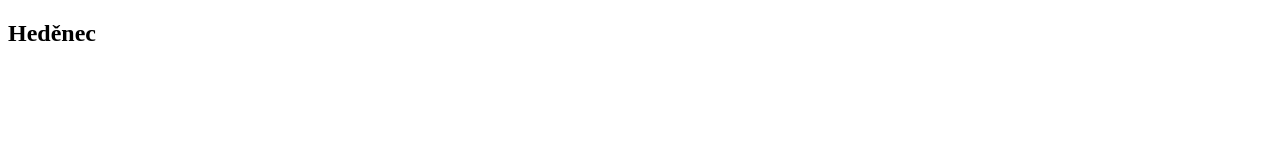
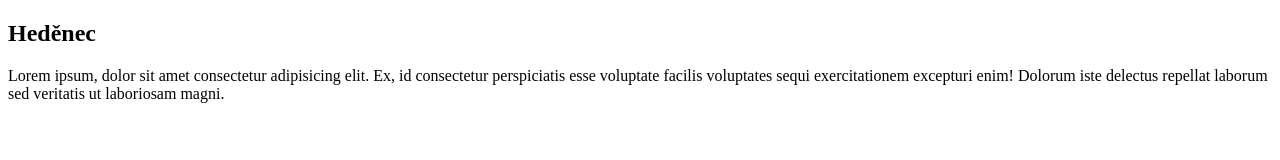
Before and after one commit to ItzHonzaH/hedenec2, a plain HTML site: page index.html in a window 1280 px wide. Drawn offline with Linux system fonts and the light colour scheme.

Commit message:
přidán první odstavec

```diff
--- a/index.html
+++ b/index.html
@@ -6,5 +6,6 @@
 </head>
 <body>
     <h2>Heděnec</h2>
+    <p>Lorem ipsum, dolor sit amet consectetur adipisicing elit. Ex, id consectetur perspiciatis esse voluptate facilis voluptates sequi exercitationem excepturi enim! Dolorum iste delectus repellat laborum sed veritatis ut laboriosam magni.</p>
 </body>
 </html>
```
